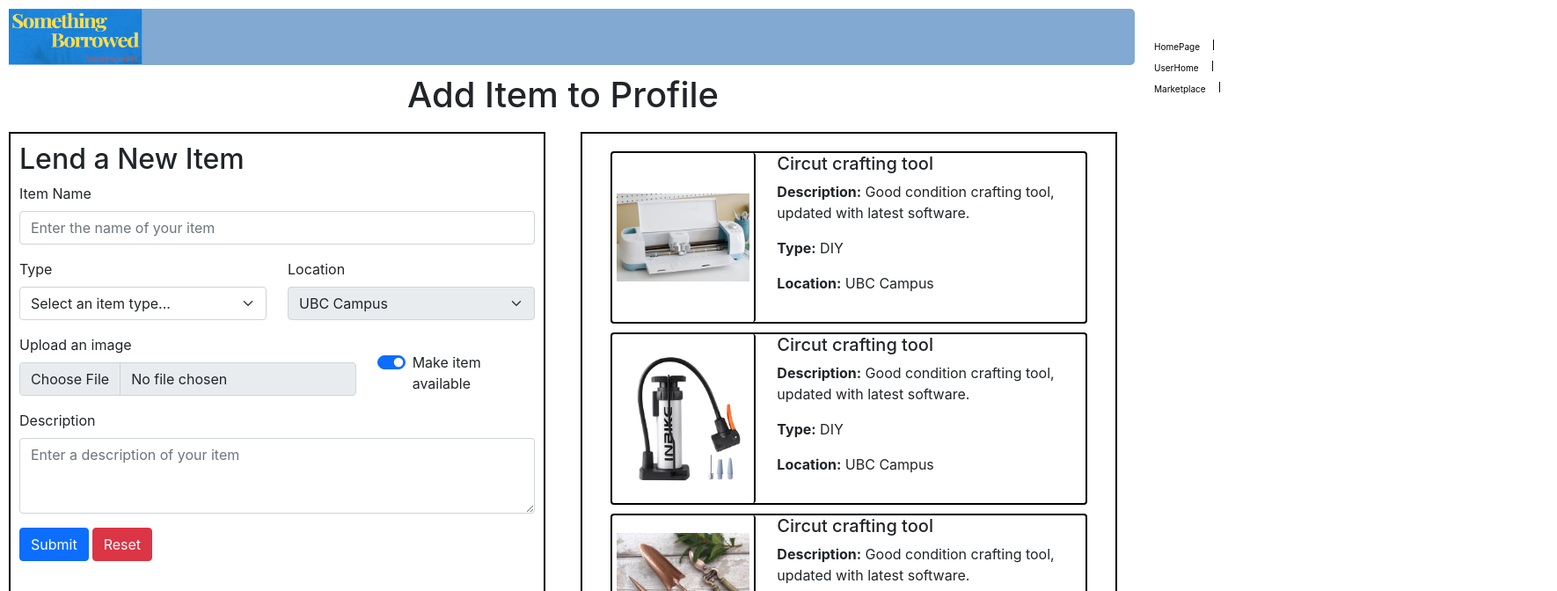
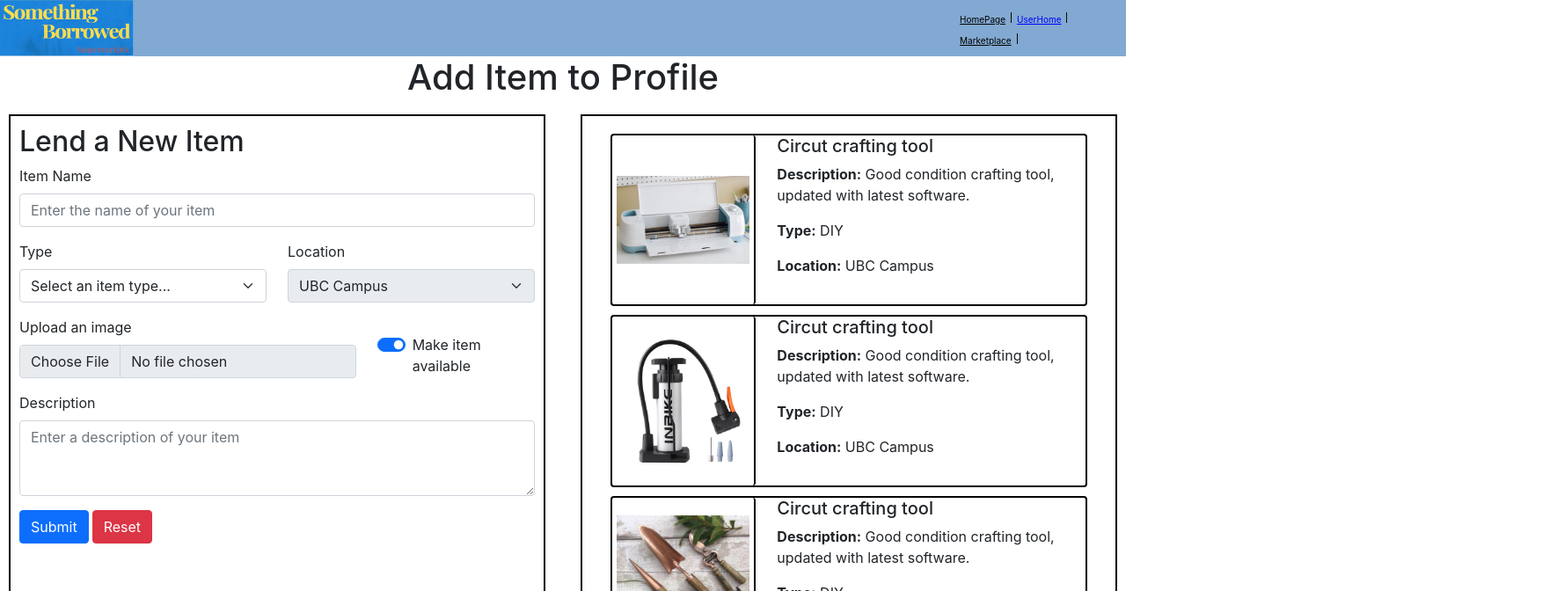
Before and after one commit to phreid/somethingBorrowed, a React (Create React App) app: page / in a window 1280 px wide. Shown: the top 672 px of the page at 88% size, 1770 px wide, since content can reach past the window. Built offline with nearby package versions, Linux system fonts and the light colour scheme.

Commit message:
Styling added

```diff
--- a/src/components/AddItemPage.jsx
+++ b/src/components/AddItemPage.jsx
@@ -11,7 +11,7 @@ function AddItemPage(){
 
     return(
         <>
-        <NavBar currpage="UserHome"/>
+        <NavBar currPage="UserHome"/>
             <h1 className="page-title">Add Item to Profile</h1>
             <div className="grid-container">
                 <div className="grid-child page-container">
--- a/src/components/Marketplace.jsx
+++ b/src/components/Marketplace.jsx
@@ -1,6 +1,8 @@
 import React from 'react';
 import NavBar from "./NavBar";
 import '../styles.css';
+import SearchContainer from './SearchContainer';
+import ItemContainer from './ItemContainer';
 
 function Marketplace(){
 
@@ -10,8 +12,11 @@ function Marketplace(){
         <NavBar currPage="Marketplace"/>
             <h1 className="page-title">Marketplace</h1>
             <div className="grid-container">
-                <div className="grid-child page-container">
-
+                <div className="Marketplace-search">
+                    <SearchContainer/>
+                </div>
+                <div className="Marketplace-items">
+                    <ItemContainer/>
                 </div>
             </div>
 
--- a/src/components/NavBar.jsx
+++ b/src/components/NavBar.jsx
@@ -15,15 +15,15 @@ export default function NavBar(props) {
     return <div className='navBar' key={uuid()}>
         <img src={logo} className="App-logo" alt="logo"/>
         <div className='navBarItemsBox'>
-            <nav>
+
             {dynamicList.map(function(number){
                 if(number===props.currPage){
-                  return <div key={uuid()}><Link to={"/"+number} className='navBarItems' style={linkStyle}>{number}</Link><div className='verticalLine'></div></div>;
+                  return <><Link to={"/"+number} className='navBarItems' style={linkStyle}>{number}</Link><div className='verticalLine'></div></>;
                 }
-                return <div key={uuid()}><Link to={"/"+number} className='navBarItems' >{number}</Link><div className='verticalLine'></div></div>;
+                return <><Link to={"/"+number} className='navBarItems' >{number}</Link><div className='verticalLine'></div></>;
               }
             )}
-            </nav>
+
         </div>
 
     </div>;
--- /dev/null
+++ b/src/components/SearchContainer.jsx
@@ -0,0 +1,11 @@
+
+import '../styles.css';
+import {useDispatch, useSelector} from 'react-redux';
+import { navBarItems } from '../redux/navBarItems';
+var { v4: uuid } = require('uuid');
+
+export default function SearchContainer(props) {
+    return <><div className='SearchContainer' key={uuid()}>
+            <h3>searching</h3>
+        </div></>;
+}
--- a/src/styles.css
+++ b/src/styles.css
@@ -1,11 +1,3 @@
-.navBar {
-    border-radius: 5px;
-    background-color: #069c99;
-    width: 100%;
-    margin: 10px;
-    height: auto;
-}
-
 .add-items-page-body{
     display: flex;
 }
@@ -51,10 +43,6 @@
     object-fit: contain;
 }
 
-.navbar-parent{
-    background-color: lightblue;
-}
-
 .App-logo {
     height: 8vmin;
     width: 19vmin;
@@ -62,30 +50,55 @@
     margin-right:660px;
     float: left
 }
+
+
+
+
+
 .navBar {
     background-color: #82a9d1;
     height: 8vmin;
+}
+.navBarItemsBox {
+    position: absolute;
+    bottom: 93%;
+    left: 85%;
 }
 
 .verticalLine {
     border-left: 1px solid rgb(9, 9, 7);
     height: 12px;
-    margin-right:5px;
-    display:inline-block;
-  }
-  .navBarItemsBox {
-    position: relative;
-    bottom: -29px;
-    left: 480px;
+    margin-right:3px;
+    margin-left:3px;
+    display: inline-block;
 }
 
 .navBarItems {
     color: black;
-    display:inline-block;
-    margin-right:5px;
+    display: inline-block;
+    margin-right:3px;
+    margin-left:3px;
     font-size: 10px;
-    text-decoration: none;
-    position: relative;
-    padding-left: 10px;
-    padding-right: 10px;
 }
+
+.Marketplace-search{
+    border: 2px solid black;
+    margin: 10px;
+    padding: 10px;
+    height: 695px;
+    width: 350px;
+    position: absolute;
+    top: 120px;
+}
+
+.Marketplace-items{
+    border: 2px solid black;
+    margin: 10px;
+    padding: 10px;
+    max-height: 695.3px;
+    width: 800px;
+    overflow-y: scroll;
+    position: absolute;
+    left: 540px;
+    top: 120px;
+}
```
Lines whose indentation alone changed are shown as unchanged.
